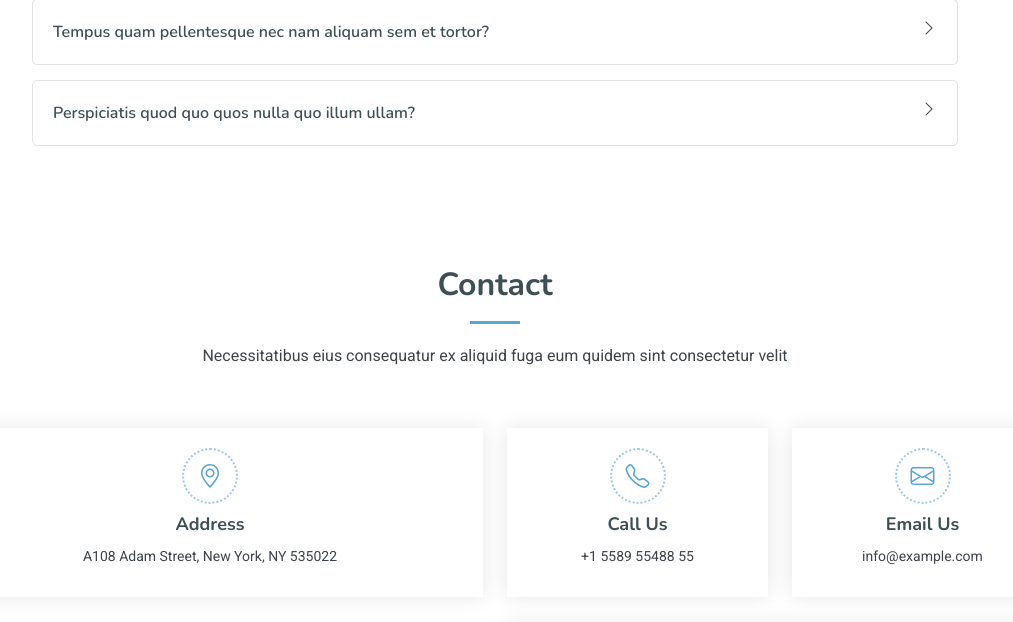
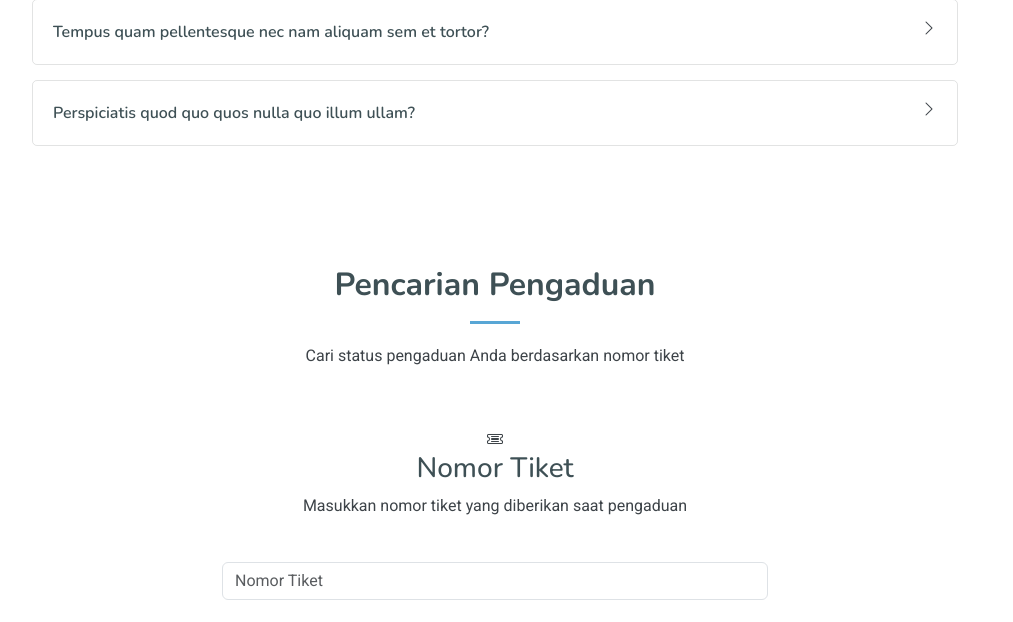
Before and after one commit to dendimugia23/skripsi, a Laravel app: page / in a window 1280 px wide. Shown: the part 4418-5040 px from the top of the page, without its empty margins (145-1158 px from the left). Run offline with Laravel 12, Linux system fonts and the light colour scheme; tables that the repository leaves empty hold one stand-in row (values such as "Sample post").

Commit message:
perbaikan 2

```diff
--- a/app/Http/Controllers/HomeController.php
+++ b/app/Http/Controllers/HomeController.php
@@ -5,6 +5,7 @@
 use Illuminate\Http\Request;
 use Illuminate\Support\Facades\Auth;
 use App\Models\WiFi;
+use App\Models\Pengaduan;
 
 class HomeController extends Controller
 {
@@ -13,8 +14,32 @@
      */
     public function index()
     {
-    $wifi = WiFi::where('status_validasi', 'Disetujui')->get();
-    return view('index', compact('wifi'));// Pastikan file resources/views/index.blade.php ada
+        $wifi = WiFi::where('status_validasi', 'Disetujui')->get();
+        return view('index', compact('wifi'));
+    }
+
+    /**
+     * Menangani pencarian tiket pengaduan.
+     */
+    public function searchPengaduan(Request $request)
+    {
+        $request->validate(['ticket_number' => 'required|string']);
+
+        $pengaduan = Pengaduan::where('ticket_number', $request->ticket_number)->first();
+
+        if (!$pengaduan) {
+            return response()->json([
+                'success' => false,
+                'message' => 'Nomor tiket tidak ditemukan.'
+            ], 404);
+        }
+
+        return response()->json([
+            'success' => true,
+            'ticket_number' => $pengaduan->ticket_number,
+            'status_pengaduan' => $pengaduan->status_pengaduan,
+            'description_pengaduan' => $pengaduan->deskripsi
+        ]);
     }
 
     /**
--- a/lang/en/validation.php
+++ b/lang/en/validation.php
@@ -134,7 +134,7 @@
     'prohibited_unless' => 'The :attribute field is prohibited unless :other is in :values.',
     'prohibits' => 'The :attribute field prohibits :other from being present.',
     'regex' => 'The :attribute field format is invalid.',
-    'required' => 'The :attribute field is required.',
+    'required' => ':attribute Tidak Boleh Dikosongkan',
     'required_array_keys' => 'The :attribute field must contain entries for: :values.',
     'required_if' => 'The :attribute field is required when :other is :value.',
     'required_if_accepted' => 'The :attribute field is required when :other is accepted.',
--- /dev/null
+++ b/resources/views/caripengaduan.blade.php
@@ -0,0 +1,96 @@
+<section id="search" class="search section">
+  <div class="container section-title" data-aos="fade-up">
+    <h2>Pencarian Pengaduan</h2>
+    <p>Cari status pengaduan Anda berdasarkan nomor tiket</p>
+  </div><!-- End Section Title -->
+
+  <div class="container" data-aos="fade-up" data-aos-delay="100">
+
+    <div class="row gy-4">
+      <div class="col-lg-12">
+        <div class="info-item d-flex flex-column justify-content-center align-items-center" data-aos="fade-up" data-aos-delay="200">
+          <i class="bi bi-ticket-detailed"></i>
+          <h3>Nomor Tiket</h3>
+          <p>Masukkan nomor tiket yang diberikan saat pengaduan</p>
+        </div>
+      </div><!-- End Info Item -->
+    </div>
+
+    <div class="row gy-4 mt-1">
+      <div class="col-lg-6 mx-auto">
+        <form id="searchForm" class="php-search-form" data-aos="fade-up" data-aos-delay="400">
+          @csrf <!-- Tambahkan CSRF Token untuk keamanan -->
+          <div class="row gy-4">
+            <div class="col-md-12">
+              <input type="text" id="ticket_number" name="ticket_number" class="form-control" placeholder="Nomor Tiket" required>
+            </div>
+
+            <div class="col-md-12 text-center">
+
+              <div class="error-message" style="display: none; color: red;"></div>
+              <div class="sent-message" style="display: none;">Pencarian berhasil, silakan cek status pengaduan Anda!</div>
+
+              <button type="submit">Cari Pengaduan</button>
+            </div>
+          </div>
+        </form>
+      </div><!-- End Search Form -->
+    </div>
+
+    <!-- Hasil Pencarian -->
+    <div class="row gy-4 mt-4">
+      <div class="col-lg-8 mx-auto">
+        <div id="searchResult" class="alert alert-info" style="display: none;">
+          <h4>Hasil Pencarian</h4>
+          <p><strong>Nomor Tiket:</strong> <span id="resultTicket"></span></p>
+          <p><strong>Status:</strong> <span id="resultStatus"></span></p>
+
+        </div>
+      </div>
+    </div>
+
+  </div>
+</section>
+
+<!-- jQuery dan AJAX -->
+<script src="https://code.jquery.com/jquery-3.6.0.min.js"></script>
+<script>
+  $(document).ready(function() {
+    $("#searchForm").submit(function(e) {
+      e.preventDefault(); // Mencegah reload halaman
+
+      let ticketNumber = $("#ticket_number").val(); // Ambil inputan nomor tiket
+
+
+      $(".error-message").hide();
+      $(".sent-message").hide();
+      $("#searchResult").hide();
+
+      $.ajax({
+        url: "{{ route('search.pengaduan') }}", // Menggunakan route Laravel
+        type: "POST",
+        data: {
+          ticket_number: ticketNumber,
+          _token: "{{ csrf_token() }}" // Sertakan CSRF Token
+        },
+        success: function(response) {
+          $(".loading").hide();
+
+          if (response.success) {
+            $("#resultTicket").text(response.ticket_number);
+            $("#resultStatus").text(response.status_pengaduan);
+            $("#resultDescription").text(response.description_pengaduan);
+            $("#searchResult").show();
+            $(".sent-message").show();
+          } else {
+            $(".error-message").text(response.message).show();
+          }
+        },
+        error: function() {
+          $(".loading").hide();
+          $(".error-message").text("Nomor Tiket Salah / Tidak ada").show();
+        }
+      });
+    });
+  });
+</script>
--- a/resources/views/index.blade.php
+++ b/resources/views/index.blade.php
@@ -55,10 +55,10 @@
           <li><a href="#panduan">Panduan</a></li>
           <li><a href="#faq">FAQs</a></li>
           <li class="dropdown">
-            <a href="#"><span>Pengaduan</span> <i class="bi bi-chevron-down toggle-dropdown"></i></a>
+            <a href="{{ route('pengaduan.user') }}"><span>Pengaduan</span> <i class="bi bi-chevron-down toggle-dropdown"></i></a>
             <ul>
               <li><a href="{{ route('pengaduan.user') }}">Buat Pengaduan</a></li>
-              <li><a href=#>Cari Pengaduan</a></li>
+              <li><a href=#search>Cari Pengaduan</a></li>
             </ul>
           </li>
 
@@ -80,7 +80,7 @@
               <li><a href="#">Dropdown 4</a></li>
             </ul>
           </li>
-          <li><a href="index.html#contact">Contact</a></li>
+
         </ul>
         <i class="mobile-nav-toggle d-xl-none bi bi-list"></i>
       </nav>
@@ -111,7 +111,7 @@
 
 
     <!-- Contact Section -->
-    @include('kontak')
+    @include('caripengaduan')
 
   </main>
 
@@ -165,8 +165,8 @@
           <form action="forms/newsletter.php" method="post" class="php-email-form">
             <div class="newsletter-form"><input type="email" name="email"><input type="submit" value="Subscribe"></div>
             <div class="loading">Loading</div>
-            <div class="error-message"></div>
-            <div class="sent-message">Your subscription request has been sent. Thank you!</div>
+
+
           </form>
         </div>
 
--- a/resources/views/kontak.blade.php
+++ /dev/null
@@ -1,80 +0,0 @@
-<section id="contact" class="contact section">
-
-    <!-- Section Title -->
-    <div class="container section-title" data-aos="fade-up">
-      <h2>Contact</h2>
-      <p>Necessitatibus eius consequatur ex aliquid fuga eum quidem sint consectetur velit</p>
-    </div><!-- End Section Title -->
-
-    <div class="container" data-aos="fade-up" data-aos-delay="100">
-
-      <div class="row gy-4">
-
-        <div class="col-lg-6">
-          <div class="info-item d-flex flex-column justify-content-center align-items-center" data-aos="fade-up" data-aos-delay="200">
-            <i class="bi bi-geo-alt"></i>
-            <h3>Address</h3>
-            <p>A108 Adam Street, New York, NY 535022</p>
-          </div>
-        </div><!-- End Info Item -->
-
-        <div class="col-lg-3 col-md-6">
-          <div class="info-item d-flex flex-column justify-content-center align-items-center" data-aos="fade-up" data-aos-delay="300">
-            <i class="bi bi-telephone"></i>
-            <h3>Call Us</h3>
-            <p>+1 5589 55488 55</p>
-          </div>
-        </div><!-- End Info Item -->
-
-        <div class="col-lg-3 col-md-6">
-          <div class="info-item d-flex flex-column justify-content-center align-items-center" data-aos="fade-up" data-aos-delay="400">
-            <i class="bi bi-envelope"></i>
-            <h3>Email Us</h3>
-            <p>info@example.com</p>
-          </div>
-        </div><!-- End Info Item -->
-
-      </div>
-
-      <div class="row gy-4 mt-1">
-        <div class="col-lg-6" data-aos="fade-up" data-aos-delay="300">
-          <iframe src="https://www.google.com/maps/embed?pb=!1m14!1m8!1m3!1d48389.78314118045!2d-74.006138!3d40.710059!3m2!1i1024!2i768!4f13.1!3m3!1m2!1s0x89c25a22a3bda30d%3A0xb89d1fe6bc499443!2sDowntown%20Conference%20Center!5e0!3m2!1sen!2sus!4v1676961268712!5m2!1sen!2sus" frameborder="0" style="border:0; width: 100%; height: 400px;" allowfullscreen="" loading="lazy" referrerpolicy="no-referrer-when-downgrade"></iframe>
-        </div><!-- End Google Maps -->
-
-        <div class="col-lg-6">
-          <form action="forms/contact.php" method="post" class="php-email-form" data-aos="fade-up" data-aos-delay="400">
-            <div class="row gy-4">
-
-              <div class="col-md-6">
-                <input type="text" name="name" class="form-control" placeholder="Your Name" required="">
-              </div>
-
-              <div class="col-md-6 ">
-                <input type="email" class="form-control" name="email" placeholder="Your Email" required="">
-              </div>
-
-              <div class="col-md-12">
-                <input type="text" class="form-control" name="subject" placeholder="Subject" required="">
-              </div>
-
-              <div class="col-md-12">
-                <textarea class="form-control" name="message" rows="6" placeholder="Message" required=""></textarea>
-              </div>
-
-              <div class="col-md-12 text-center">
-                <div class="loading">Loading</div>
-                <div class="error-message"></div>
-                <div class="sent-message">Your message has been sent. Thank you!</div>
-
-                <button type="submit">Send Message</button>
-              </div>
-
-            </div>
-          </form>
-        </div><!-- End Contact Form -->
-
-      </div>
-
-    </div>
-
-  </section><!-- /Contact Section -->
--- a/routes/web.php
+++ b/routes/web.php
@@ -10,6 +10,8 @@
 use App\Http\Controllers\SuperAdminController;
 use App\Http\Controllers\SuperAdminPetaController;
 use App\Http\Controllers\SuperAdminRekapitulasiController;
+use App\Http\Controllers\UserController; // Diperbaiki
+
 use Maatwebsite\Excel\Facades\Excel;
 use App\Exports\WifiExport;
 
@@ -19,7 +21,9 @@
 |--------------------------------------------------------------------------
 | Mengatur semua route dalam aplikasi.
 */
+
 Route::get('/user/map', [UserController::class, 'userMap'])->name('user.map');
+
 /**
  * Halaman Utama
  */
@@ -29,7 +33,8 @@
  * Pengaduan untuk User
  */
 Route::get('/pengaduan', [PengaduanuserController::class, 'index'])->name('pengaduan.user');
-Route::post('/pengaduan', [PengaduanController::class, 'store'])->name('pengaduan.store');
+Route::post('/pengaduan', [PengaduanuserController::class, 'store'])->name('pengaduan.store');
+Route::post('/search-pengaduan', [HomeController::class, 'searchPengaduan'])->name('search.pengaduan');
 
 /**
  * Autentikasi (Login, Register, dll.)
@@ -80,6 +85,7 @@
         // Peta WiFi
         Route::get('/peta', [SuperAdminPetaController::class, 'index'])->name('superadmin.peta');
         Route::get('/map', [SuperAdminPetaController::class, 'map'])->name('superadmin.map');
+
         // Validasi WiFi
         Route::put('/validasi/{wifi}', [SuperAdminPetaController::class, 'validasi'])->name('superadmin.validasi');
     });
```
Also changed, not shown: app/Http/Controllers/PengaduanuserController.php (+52 -2 lines), app/Models/Pengaduan.php (added, +21 -0 lines), resources/views/pengaduanuser.blade.php (+19 -17 lines), database/migrations/2025_02_23_192244_create_pengaduan_table.php (added).
